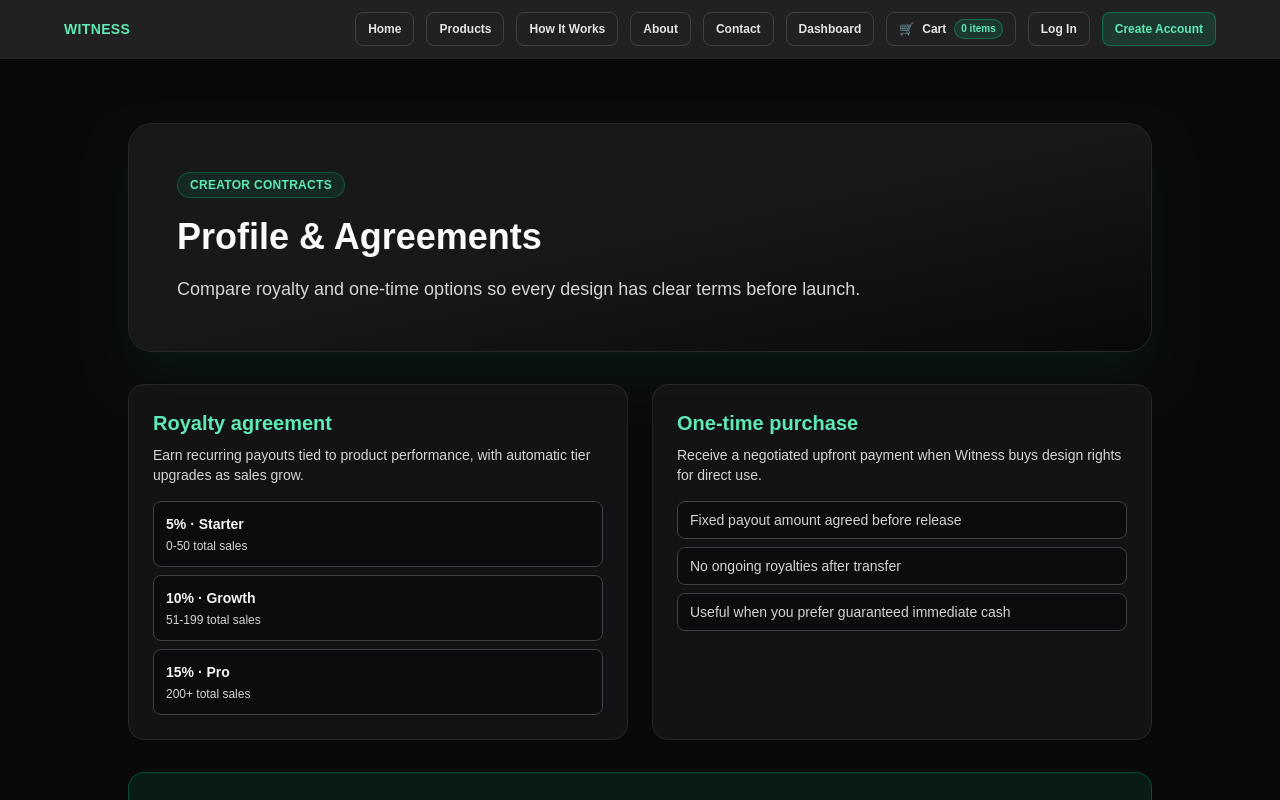
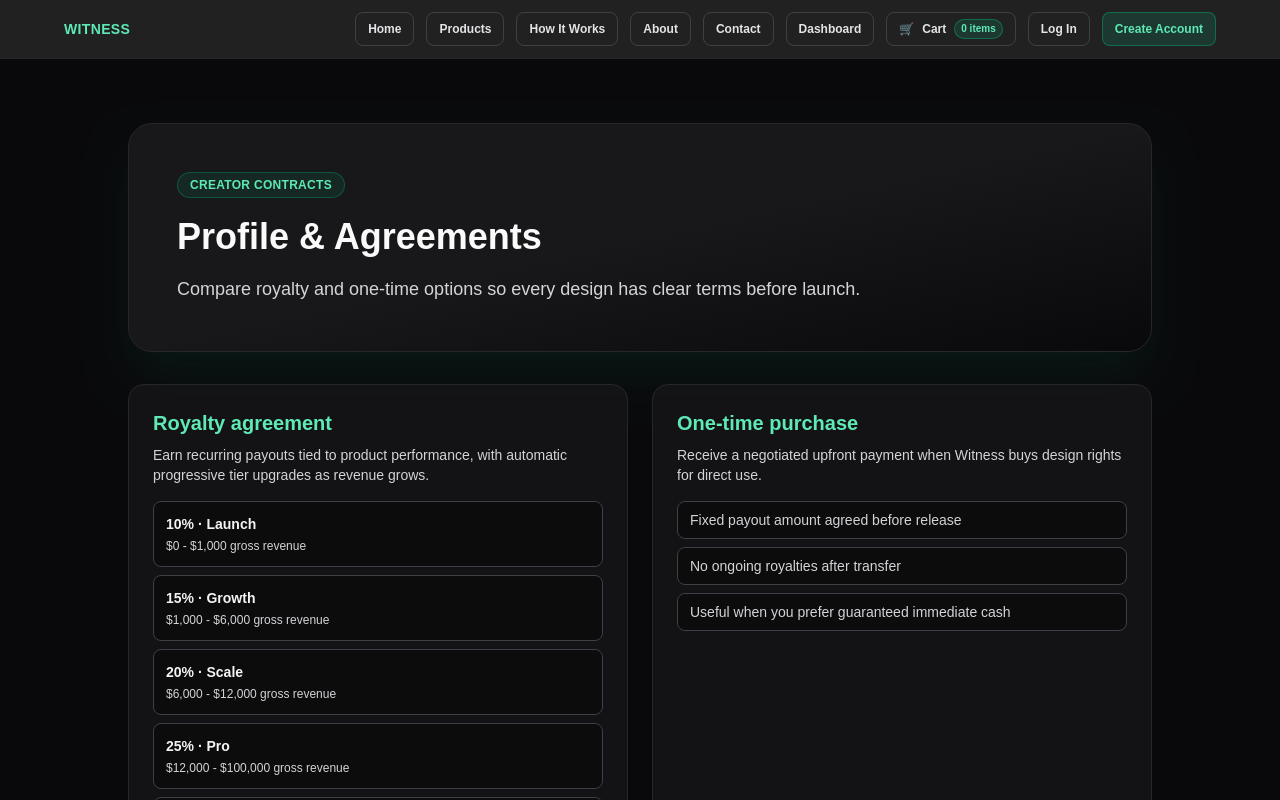
Before and after one commit to frankliamsavage/witness, a Next.js app in the folder witness/: page /agreements in a window 1280 px wide. Shown: the top 800 px of the page. Built offline with nearby package versions, Linux system fonts and the light colour scheme; no server answers.

Commit message:
Align agreements page with revenue-based royalty tiers.
Replace outdated sales-based 5/10/15 contract tiers with the current progressive 10%-30% gross revenue model and add clarifying copy about how progressive ranges are applied.

Made-with: Cursor

```diff
--- a/witness/app/agreements/page.tsx
+++ b/witness/app/agreements/page.tsx
@@ -1,5 +1,12 @@
 import Link from "next/link";
-import { ROYALTY_TIERS } from "@/lib/royalty-tiers";
+
+const REVENUE_ROYALTY_TIERS = [
+  { name: "Launch", ratePercent: 10, range: "$0 - $1,000" },
+  { name: "Growth", ratePercent: 15, range: "$1,000 - $6,000" },
+  { name: "Scale", ratePercent: 20, range: "$6,000 - $12,000" },
+  { name: "Pro", ratePercent: 25, range: "$12,000 - $100,000" },
+  { name: "Elite", ratePercent: 30, range: "$100,000+" },
+];
 
 export default function AgreementsPage() {
   return (
@@ -19,22 +26,22 @@ export default function AgreementsPage() {
           <article className="rounded-2xl border border-zinc-800 bg-zinc-900/70 p-6">
             <h2 className="text-xl font-semibold text-emerald-300">Royalty agreement</h2>
             <p className="mt-2 text-sm text-zinc-300">
-              Earn recurring payouts tied to product performance, with automatic tier upgrades as sales grow.
+              Earn recurring payouts tied to product performance, with automatic progressive tier upgrades as revenue
+              grows.
             </p>
             <div className="mt-4 grid gap-2">
-              {ROYALTY_TIERS.map((tier) => (
+              {REVENUE_ROYALTY_TIERS.map((tier) => (
                 <div key={tier.name} className="rounded-lg border border-zinc-700 bg-zinc-950/70 p-3">
                   <p className="text-sm font-semibold text-zinc-100">
                     {tier.ratePercent}% · {tier.name}
                   </p>
-                  <p className="mt-1 text-xs text-zinc-300">
-                    {tier.maxSales === null
-                      ? `${tier.minSales}+ total sales`
-                      : `${tier.minSales}-${tier.maxSales} total sales`}
-                  </p>
+                  <p className="mt-1 text-xs text-zinc-300">{tier.range} gross revenue</p>
                 </div>
               ))}
             </div>
+            <p className="mt-3 text-xs text-zinc-400">
+              Progressive means each rate applies only to revenue earned inside that tier range.
+            </p>
           </article>
 
           <article className="rounded-2xl border border-zinc-800 bg-zinc-900/70 p-6">
```
